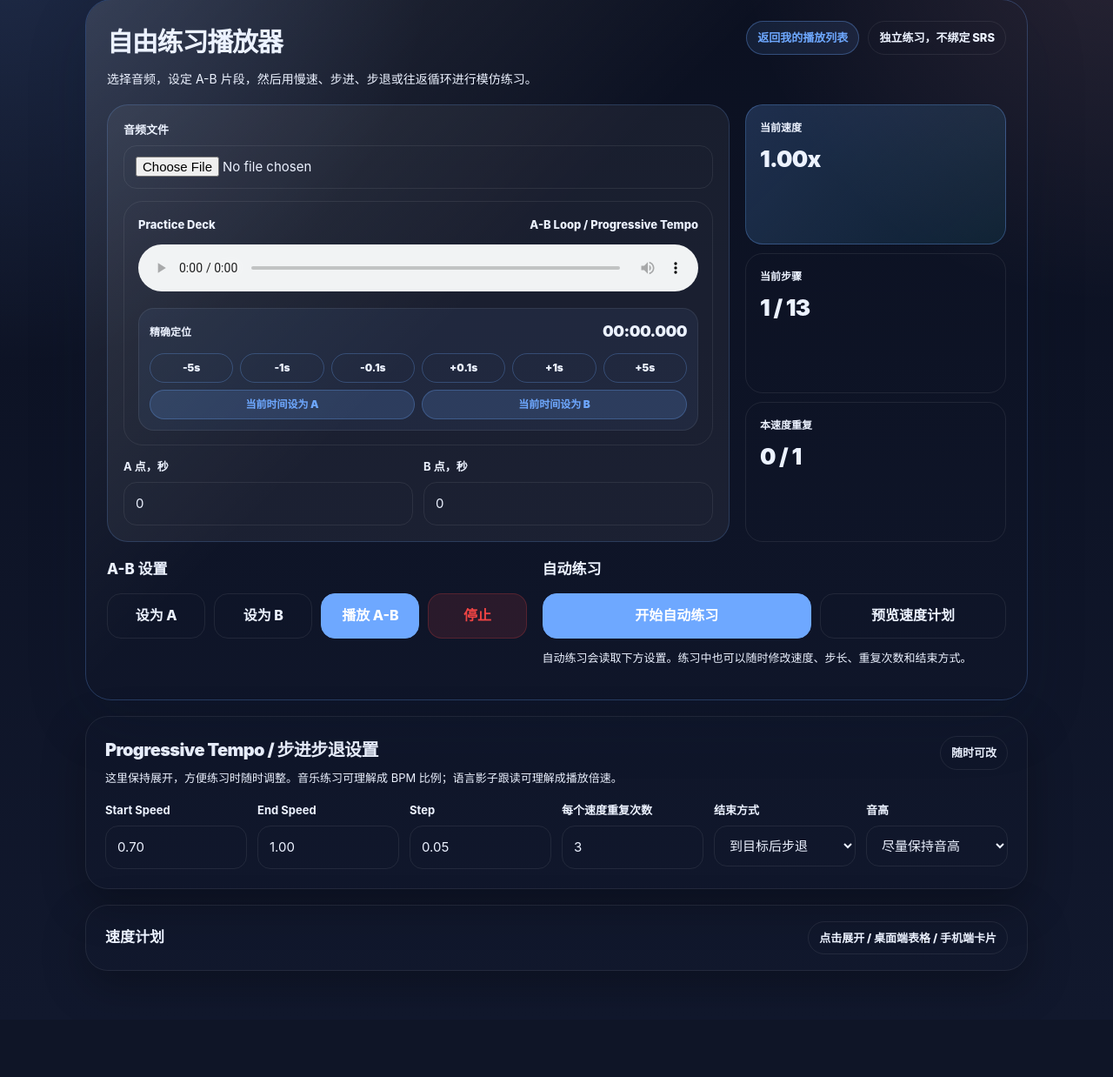
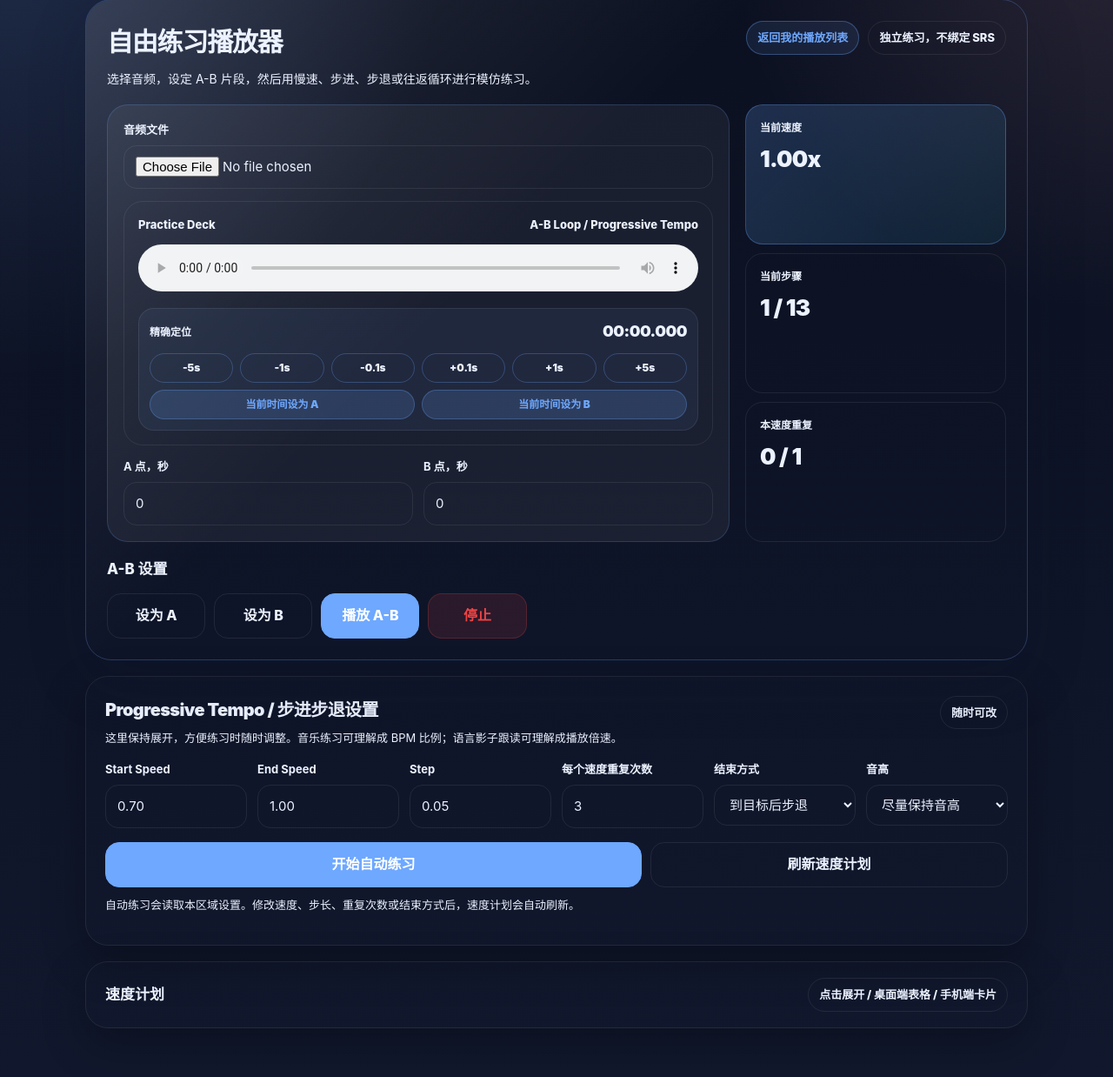
Before and after one commit to jyabing/study-dictation-system, a Django app: page /practice-player/ in a window 1280 px wide. Shown: the part 81-1319 px from the top of the page at 87% size. Before the commit the page ends 1197 px from the top, so only its background shows below. Run offline with Django 4.2, Linux system fonts and the light colour scheme; the visitor is signed in with stand-in values (Sample User, id 1).

Commit message:
Move auto practice controls into tempo settings

```diff
--- a/app/train/templates/train/practice_player.html
+++ b/app/train/templates/train/practice_player.html
@@ -294,6 +294,20 @@
     display: grid;
     grid-template-columns: minmax(0, 1.3fr) minmax(0, 0.9fr);
     gap: 10px;
+}
+
+.practice-tempo-actions {
+    margin-top: 16px;
+    display: grid;
+    grid-template-columns: minmax(0, 1.2fr) minmax(0, 0.8fr);
+    gap: 10px;
+}
+
+.practice-tempo-actions-note {
+    margin-top: 10px;
+    color: var(--muted);
+    font-size: 13px;
+    line-height: 1.65;
 }
 
 .practice-btn {
@@ -888,7 +902,8 @@
     }
 
     .practice-button-grid,
-    .practice-auto-grid {
+    .practice-auto-grid,
+    .practice-tempo-actions {
         grid-template-columns: 1fr 1fr;
     }
 
@@ -1128,17 +1143,6 @@
                         <button class="practice-btn danger" type="button" id="stop-btn">停止</button>
                     </div>
                 </div>
-
-                <div>
-                    <h2 class="practice-section-title">自动练习</h2>
-                    <div class="practice-auto-grid">
-                        <button class="practice-btn primary strong" type="button" id="start-progressive-btn">开始自动练习</button>
-                        <button class="practice-btn" type="button" id="preview-plan-btn">预览速度计划</button>
-                    </div>
-                    <p class="practice-note">
-                        自动练习会读取下方设置。练习中也可以随时修改速度、步长、重复次数和结束方式。
-                    </p>
-                </div>
             </div>
         </div>
     </section>
@@ -1223,6 +1227,19 @@
                     </select>
                 </div>
             </div>
+
+            <div class="practice-tempo-actions">
+                <button class="practice-btn primary strong" type="button" id="start-progressive-btn">
+                    开始自动练习
+                </button>
+                <button class="practice-btn" type="button" id="preview-plan-btn">
+                    刷新速度计划
+                </button>
+            </div>
+
+            <p class="practice-tempo-actions-note">
+                自动练习会读取本区域设置。修改速度、步长、重复次数或结束方式后，速度计划会自动刷新。
+            </p>
         </div>
     </section>
 
@@ -2185,6 +2202,29 @@
         updateStatus();
     });
 
+    function refreshTempoPlanFromSettings() {
+        state.repeatPerStep = Math.max(1, parseInt(repeatPerStepInput.value, 10) || 1);
+
+        if (state.stepIndex >= buildPlan().length) {
+            state.stepIndex = 0;
+            state.repeatCount = 0;
+        }
+
+        updateStatus();
+    }
+
+    [
+        startSpeedInput,
+        endSpeedInput,
+        speedStepInput,
+        repeatPerStepInput,
+        endModeInput,
+        preservePitchInput
+    ].forEach(function (input) {
+        input.addEventListener("input", refreshTempoPlanFromSettings);
+        input.addEventListener("change", refreshTempoPlanFromSettings);
+    });
+
     document.getElementById("start-progressive-btn").addEventListener("click", function () {
         state.plan = buildPlan();
         state.stepIndex = 0;
```
